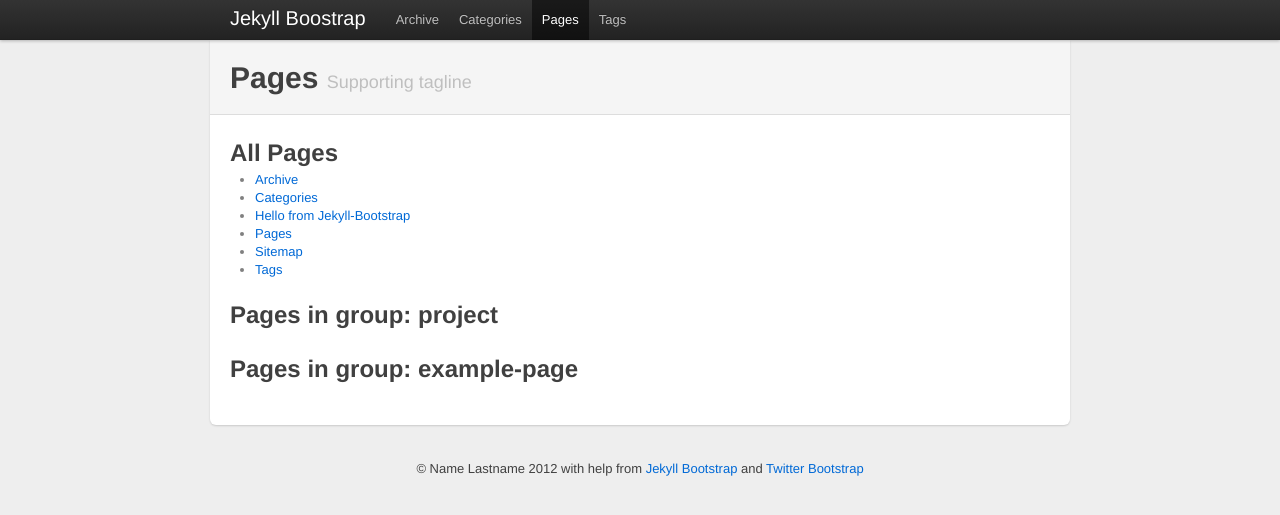
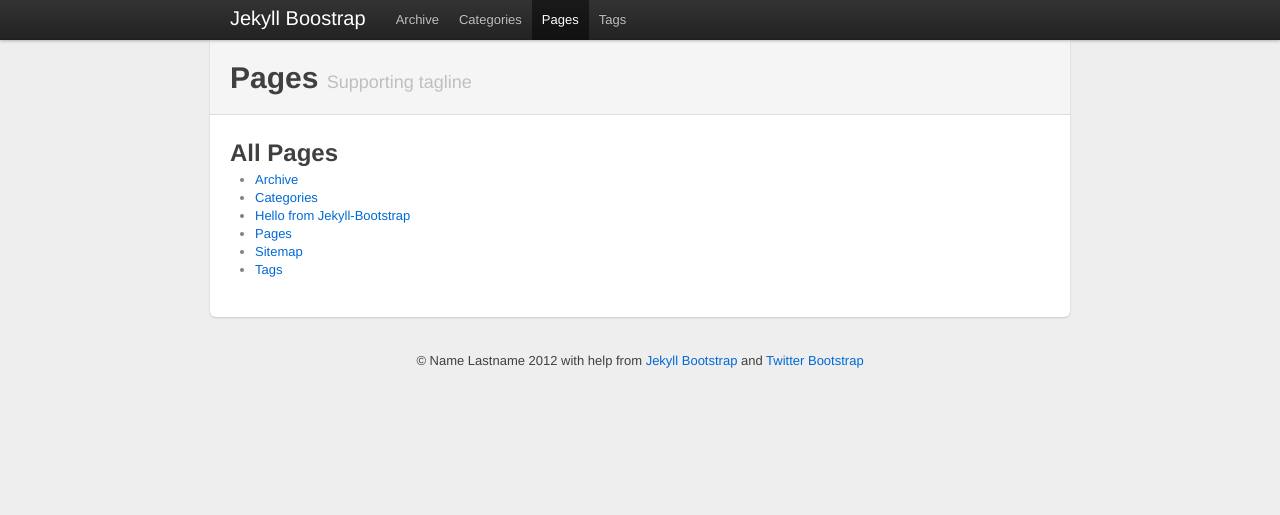
Before and after one commit to godghost/godghost.github.com, a Jekyll site: the page built from pages.html, in a window 1280 px wide. Shown: the top 515 px of the page. Built offline with Jekyll 4.4.1, drawn with Linux system fonts in a browser that asks for light colours.

Commit message:
specify page group 'navigation'
Also clean out pages.html and just list all pages

```diff
--- a/pages.html
+++ b/pages.html
@@ -10,17 +10,3 @@ group: navigation
 {% assign pages_list = site.pages %}
 {% include helpers/pages_list.html %}
 </ul>
-
-<h2>Pages in group: project</h2>
-<ul>
-{% assign pages_list = site.pages %}
-{% assign group = 'project' %}
-{% include helpers/pages_list.html %}
-</ul>
-
-<h2>Pages in group: example-page</h2>
-<ul>
-{% assign pages_list = site.pages %}
-{% assign group = 'example-page' %}
-{% include helpers/pages_list.html %}
-</ul>
```
